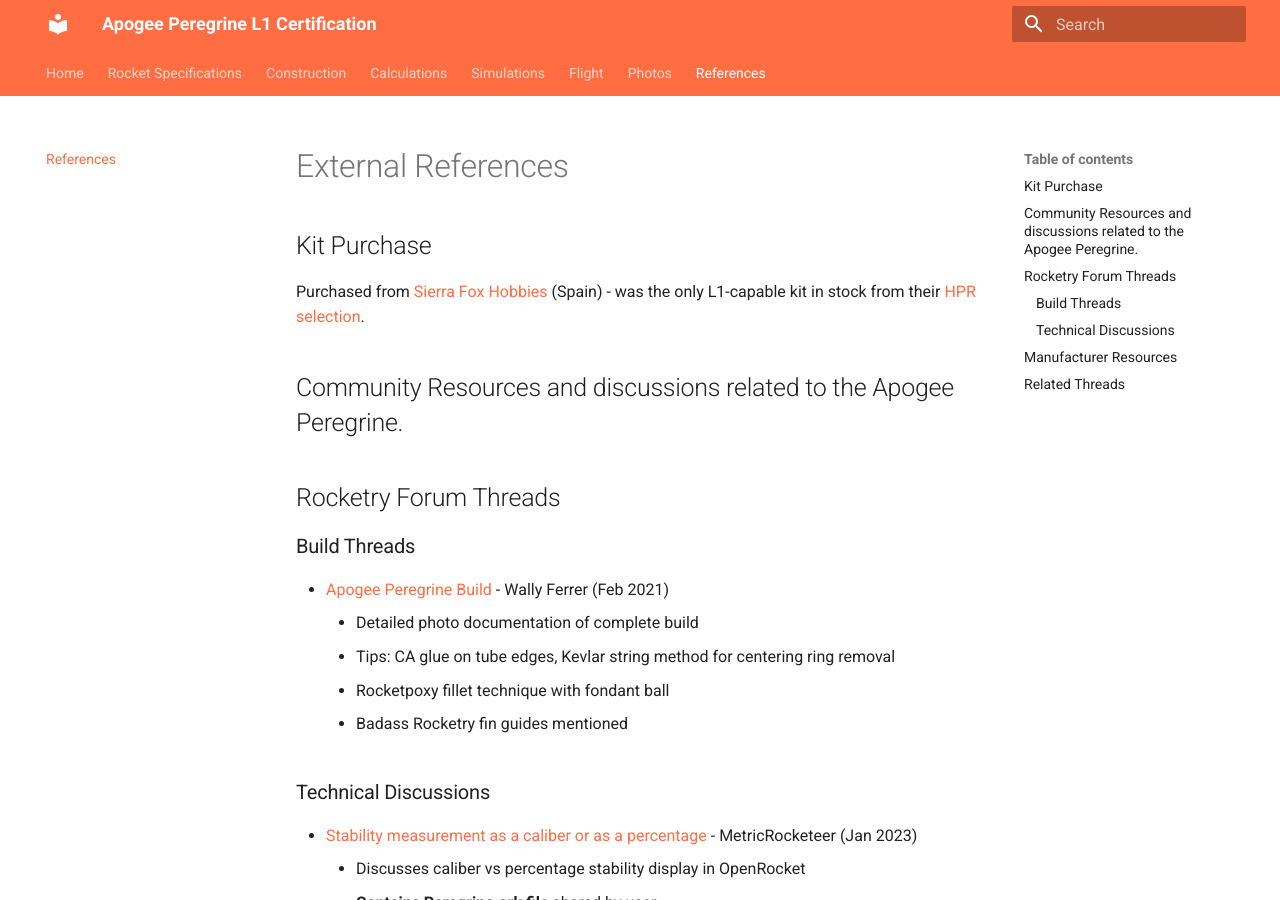
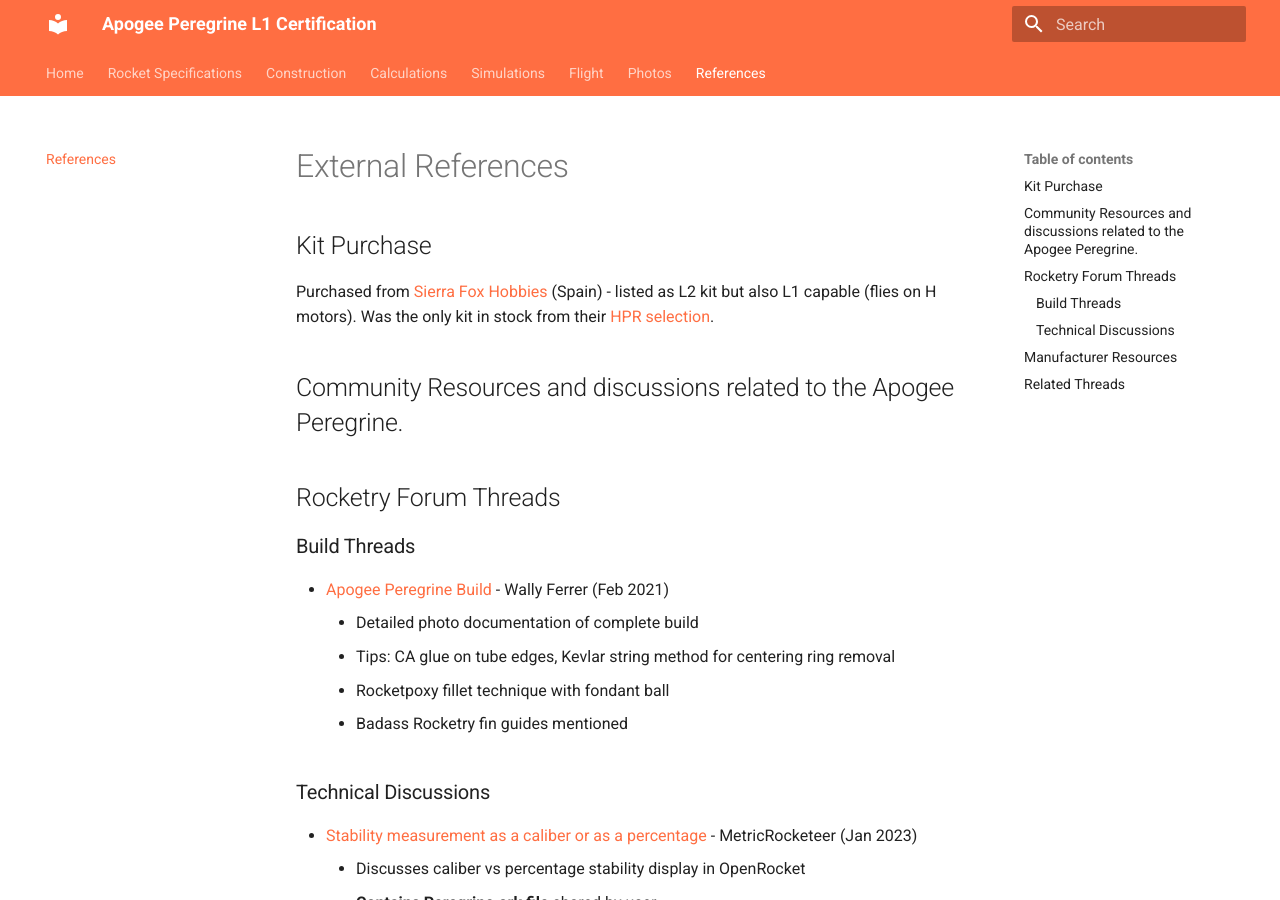
Before and after one commit to tonuonu/MyLevel1Peregrine, an MkDocs documentation site: the page built from docs/references.md, in a window 1280 px wide and 900 px high. Built offline with MkDocs 1.6.1 and Material for MkDocs 9.7.7, drawn with Linux system fonts in a browser that asks for light colours.

Commit message:
Clarify kit listed as L2 but L1 capable

```diff
--- a/docs/references.md
+++ b/docs/references.md
@@ -2,7 +2,7 @@
 
 ## Kit Purchase
 
-Purchased from [Sierra Fox Hobbies](https://www.sierrafoxhobbies.com/en/high-power-rockets/2109-peregrine-hpr-apogee.html) (Spain) - was the only L1-capable kit in stock from their [HPR selection](https://www.sierrafoxhobbies.com/en/19-high-power-rockets).
+Purchased from [Sierra Fox Hobbies](https://www.sierrafoxhobbies.com/en/high-power-rockets/2109-peregrine-hpr-apogee.html) (Spain) - listed as L2 kit but also L1 capable (flies on H motors). Was the only kit in stock from their [HPR selection](https://www.sierrafoxhobbies.com/en/19-high-power-rockets).
 
 ## Community Resources and discussions related to the Apogee Peregrine.
 
```
